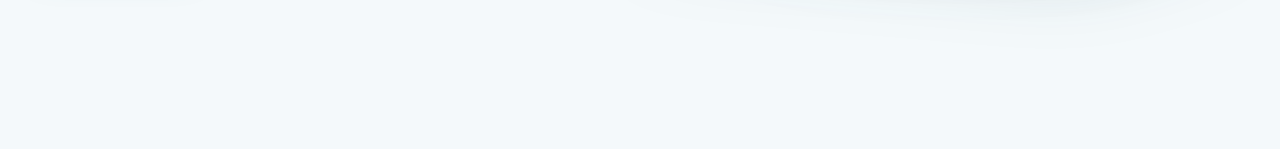
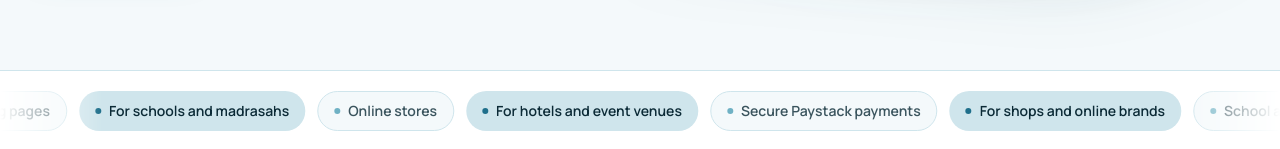
Before and after one commit to IbnAbass1401/tan-web-services, a Next.js app: page / in a window 1280 px wide. Shown: the part 662-811 px from the top of the page. Built offline with nearby package versions, Linux system fonts and the light colour scheme; no server answers.

Commit message:
Replace tech strip with plain-language highlights

```diff
--- a/src/app/globals.css
+++ b/src/app/globals.css
@@ -33,7 +33,30 @@ body {
   }
 }
 
-/* Floating motion only for people who have not asked for less motion */
+@keyframes marquee {
+  to {
+    transform: translateX(-50%);
+  }
+}
+
+/* Default (reduced motion): a still, centred, wrapping row */
+.marquee {
+  overflow: hidden;
+}
+
+.marquee-group {
+  display: flex;
+  flex-wrap: wrap;
+  justify-content: center;
+  gap: 0.75rem;
+  padding-inline: 1.25rem;
+}
+
+.marquee-group[aria-hidden="true"] {
+  display: none;
+}
+
+/* Motion only for people who have not asked for less motion */
 @media (prefers-reduced-motion: no-preference) {
   .float {
     animation: float-y 6s ease-in-out infinite;
@@ -45,6 +68,45 @@ body {
   .float-delay {
     animation: float-y 7s ease-in-out infinite;
     animation-delay: -4s;
+  }
+
+  .marquee {
+    -webkit-mask-image: linear-gradient(
+      to right,
+      transparent,
+      #000 8%,
+      #000 92%,
+      transparent
+    );
+    mask-image: linear-gradient(
+      to right,
+      transparent,
+      #000 8%,
+      #000 92%,
+      transparent
+    );
+  }
+
+  .marquee-track {
+    display: flex;
+    width: max-content;
+    animation: marquee 40s linear infinite;
+  }
+
+  .marquee-group {
+    flex-wrap: nowrap;
+    flex-shrink: 0;
+    justify-content: flex-start;
+    padding-inline: 0;
+    padding-right: 0.75rem;
+  }
+
+  .marquee-group[aria-hidden="true"] {
+    display: flex;
+  }
+
+  .marquee:hover .marquee-track {
+    animation-play-state: paused;
   }
 }
 
--- a/src/app/page.tsx
+++ b/src/app/page.tsx
@@ -1,9 +1,11 @@
 import { Hero } from "@/components/sections/Hero";
+import { HighlightStrip } from "@/components/sections/HighlightStrip";
 
 export default function Home() {
   return (
     <main>
       <Hero />
+      <HighlightStrip />
     </main>
   );
 }
--- a/src/components/sections/Hero.tsx
+++ b/src/components/sections/Hero.tsx
@@ -91,7 +91,7 @@ export function Hero() {
             className="text-balance text-4xl font-extrabold leading-[1.08] tracking-tight text-navy sm:text-5xl lg:text-6xl"
           >
             We Build Digital Experiences That Move Businesses{" "}
-            <span className="bg-gradient-to-r from-ocean to-[#3d9ab8] bg-clip-text text-transparent">
+            <span className="bg-linear-to-r from-ocean to-[#3d9ab8] bg-clip-text text-transparent">
               Forward.
             </span>
           </h1>
--- /dev/null
+++ b/src/components/sections/HighlightStrip.tsx
@@ -0,0 +1,45 @@
+import { highlights } from "@/lib/highlights";
+import { cn } from "@/lib/utils";
+
+function Group({ hidden = false }: { hidden?: boolean }) {
+  return (
+    <ul className="marquee-group" aria-hidden={hidden || undefined}>
+      {highlights.map((item) => (
+        <li
+          key={item.label}
+          className={cn(
+            "inline-flex min-h-10 items-center gap-2 whitespace-nowrap rounded-full px-4 text-sm font-semibold",
+            item.kind === "get"
+              ? "border border-mist-soft bg-mist text-navy/80"
+              : "bg-mist-soft text-navy"
+          )}
+        >
+          <span
+            aria-hidden="true"
+            className={cn(
+              "h-1.5 w-1.5 rounded-full",
+              item.kind === "get" ? "bg-teal-light" : "bg-ocean"
+            )}
+          />
+          {item.label}
+        </li>
+      ))}
+    </ul>
+  );
+}
+
+export function HighlightStrip() {
+  return (
+    <section
+      aria-label="What we build and who we build it for"
+      className="border-y border-mist-soft bg-white py-5"
+    >
+      <div className="marquee">
+        <div className="marquee-track">
+          <Group />
+          <Group hidden />
+        </div>
+      </div>
+    </section>
+  );
+}
--- /dev/null
+++ b/src/lib/highlights.ts
@@ -0,0 +1,22 @@
+export type Highlight = { label: string; kind: "get" | "for" };
+
+// Alternates "what you get" and "who it's for".
+// Every "get" item matches something we can deliver.
+export const highlights: Highlight[] = [
+  { label: "Business websites", kind: "get" },
+  { label: "For restaurants", kind: "for" },
+  { label: "Online ordering pages", kind: "get" },
+  { label: "For schools and madrasahs", kind: "for" },
+  { label: "Online stores", kind: "get" },
+  { label: "For hotels and event venues", kind: "for" },
+  { label: "Secure Paystack payments", kind: "get" },
+  { label: "For shops and online brands", kind: "for" },
+  { label: "School and madrasah portals", kind: "get" },
+  { label: "For trainers and academies", kind: "for" },
+  { label: "Parent and teacher logins", kind: "get" },
+  { label: "For startups", kind: "for" },
+  { label: "Attendance tracking", kind: "get" },
+  { label: "For growing businesses", kind: "for" },
+  { label: "Learning platforms with certificates", kind: "get" },
+  { label: "Mobile-friendly design", kind: "get" },
+];
--- /dev/null
+++ b/src/lib/tech.ts
@@ -0,0 +1,10 @@
+export const techStack = [
+  "Next.js",
+  "React",
+  "TypeScript",
+  "Node.js",
+  "MongoDB",
+  "Tailwind",
+  "AI integration",
+  "Paystack",
+];
```
